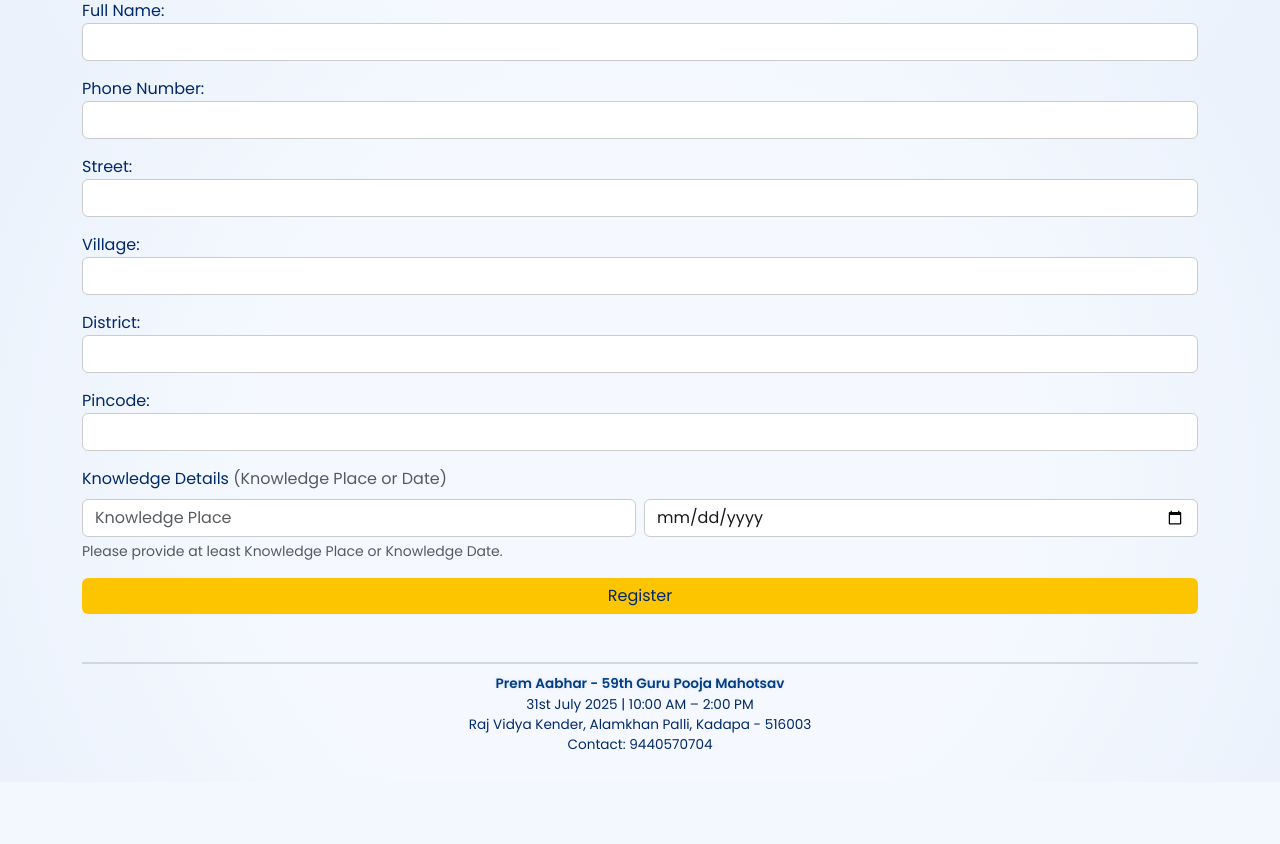
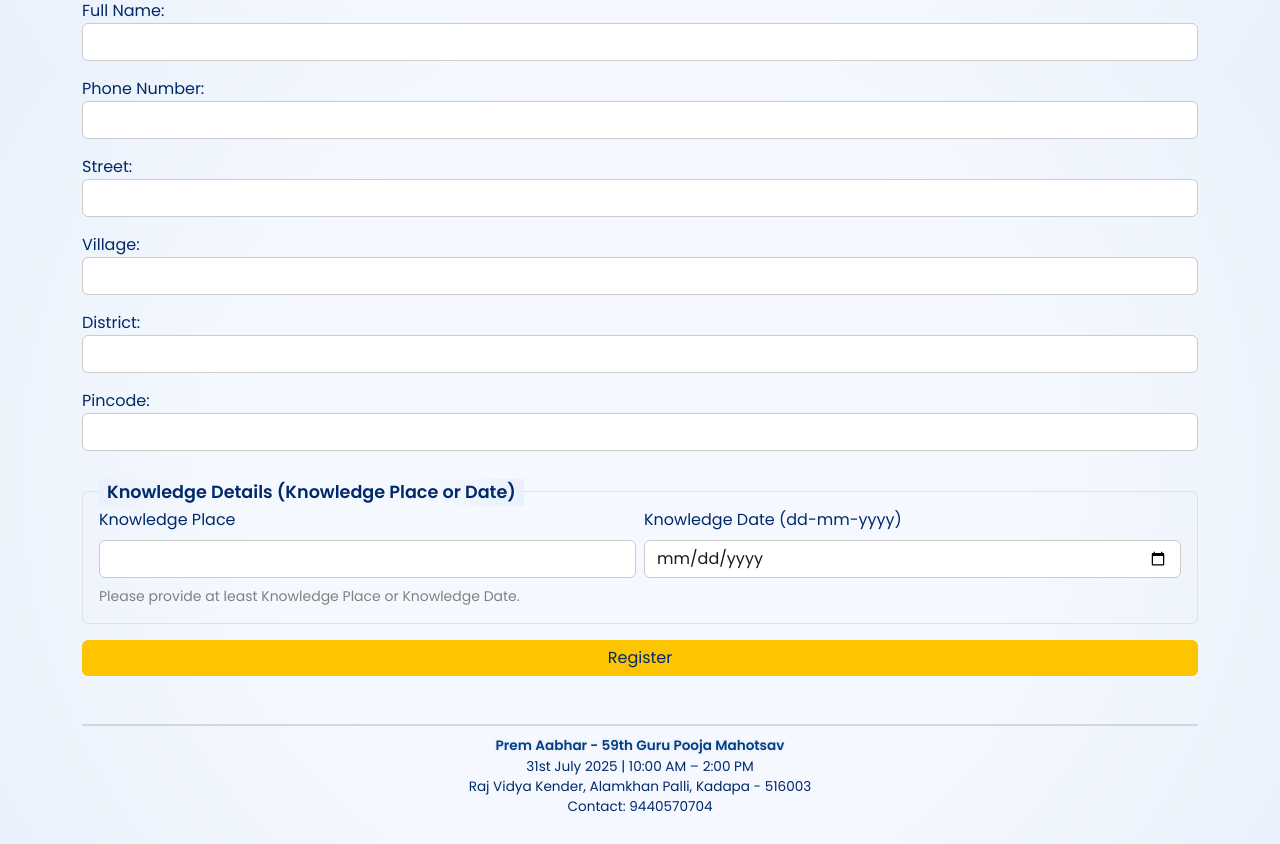
Before and after one commit to sunkusaarthak/Event-Application-Site, a Flask app: page / in a window 1280 px wide. Shown: the part 729-1573 px from the top of the page. Before the commit the page ends 1479 px from the top, so only its background shows below. Run offline with Flask 3, Linux system fonts and the light colour scheme; parts of the project's set-up code (start-up, migrations or seed data) failed here and were passed over.

Commit message:
added a box for knowledge place and date

```diff
--- a/templates/form.html
+++ b/templates/form.html
@@ -345,57 +345,70 @@
           pattern="[0-9]{6}"
           required
         />
+      </div> </br>
+      <div class="mb-3 border rounded p-3 position-relative">
+        <!-- Section Title -->
+        <div
+          class="position-absolute top-0 start-0 px-2 ms-3"
+          style="
+            transform: translateY(-50%);
+            font-weight: 600;
+            font-size: 1.1rem;
+            color: #00296b;
+            background: radial-gradient(circle, rgba(245, 249, 255, 1) 50%, rgba(234, 241, 251, 1) 100%);
+          "
+        >
+          {% if lang == 'te' %} జ్ఞానం వివరాలు (జ్ఞానం తీసుకున్న ప్రాంతం లేదా తేదీ){% else %} Knowledge Details (Knowledge Place or Date) {%
+          endif %}
         </div>
-      <div class="mb-3">
-        <label class="form-label">
-          {% if lang == 'te' %} జ్ఞానం వివరాలు
-          <span class="text-muted" style="font-weight: 400"
-            >(జ్ఞానం తీసుకున్న ప్రాంతం లేదా తేదీ)</span
-          >
-          {% else %} Knowledge Details
-          <span class="text-muted" style="font-weight: 400"
-            >(Knowledge Place or Date)</span
-          >
-          {% endif %}
-        </label>
+
+        <!-- Description below title
+        <div class="mb-2 text-muted" style="font-size: 0.9rem">
+          {% if lang == 'te' %} (జ్ఞానం తీసుకున్న ప్రాంతం లేదా తేదీ) {% else %}
+          (Knowledge Place or Date) {% endif %}
+        </div> -->
+
+        <!-- Input Fields -->
         <div class="row g-2 align-items-end">
           <div class="col-12 col-md-6">
+            <label for="knowledge_place" class="form-label">
+              {% if lang == 'te' %}జ్ఞానం తీసుకున్న ప్రాంతం{% else %}Knowledge
+              Place{% endif %}
+            </label>
             <input
               type="text"
               class="form-control"
               name="knowledge_place"
               id="knowledge_place"
-              placeholder="{% if lang == 'te' %}జ్ఞానం తీసుకున్న ప్రాంతం{% else %}Knowledge Place{% endif %}"
               required
             />
           </div>
+
           <div class="col-12 col-md-6">
+            <label for="knowledge_date" class="form-label">
+              {% if lang == 'te' %}జ్ఞానం తీసుకున్న తేదీ{% else %}Knowledge Date
+              (dd-mm-yyyy){% endif %}
+            </label>
             <input
               type="date"
               class="form-control"
               name="knowledge_date"
               id="knowledge_date"
               inputmode="numeric"
-              pattern="\d{4}-\d{2}-\d{2}"
               max="{{ now.strftime('%Y-%m-%d') }}"
               required
             />
           </div>
         </div>
-        <div
-          class="form-text"
-          id="knowledge-feedback"
-        >
+
+        <!-- Feedback -->
+        <div class="form-text mt-2" id="knowledge-feedback" style="color: gray">
           {% if lang == 'te' %} దయచేసి జ్ఞానం తీసుకున్న ప్రాంతం లేదా తేదీ కనీసం
           ఒకదాన్ని ఇవ్వండి. {% else %} Please provide at least Knowledge Place
           or Knowledge Date. {% endif %}
         </div>
-        <!-- <div class="form-text">
-          {% if lang == 'te' %} మీరు జ్ఞానం తీసుకున్న ప్రాంతం లేదా తేదీ
-          రెండింటిలో కనీసం ఒకదాన్ని ఇవ్వాలి. {% else %} You must provide at
-          least one: Knowledge Place or Date. {% endif %}
-        </div> -->
       </div>
+
       <button type="submit" class="btn btn-primary w-100">
         {% if lang == 'te' %}నమోదు{% else %}Register{% endif %}
       </button>
@@ -490,6 +503,5 @@
         date.addEventListener("input", clearCustomInvalid);
       })();
     </script>
-
   </body>
 </html>
```
Lines whose indentation alone changed are shown as unchanged.
